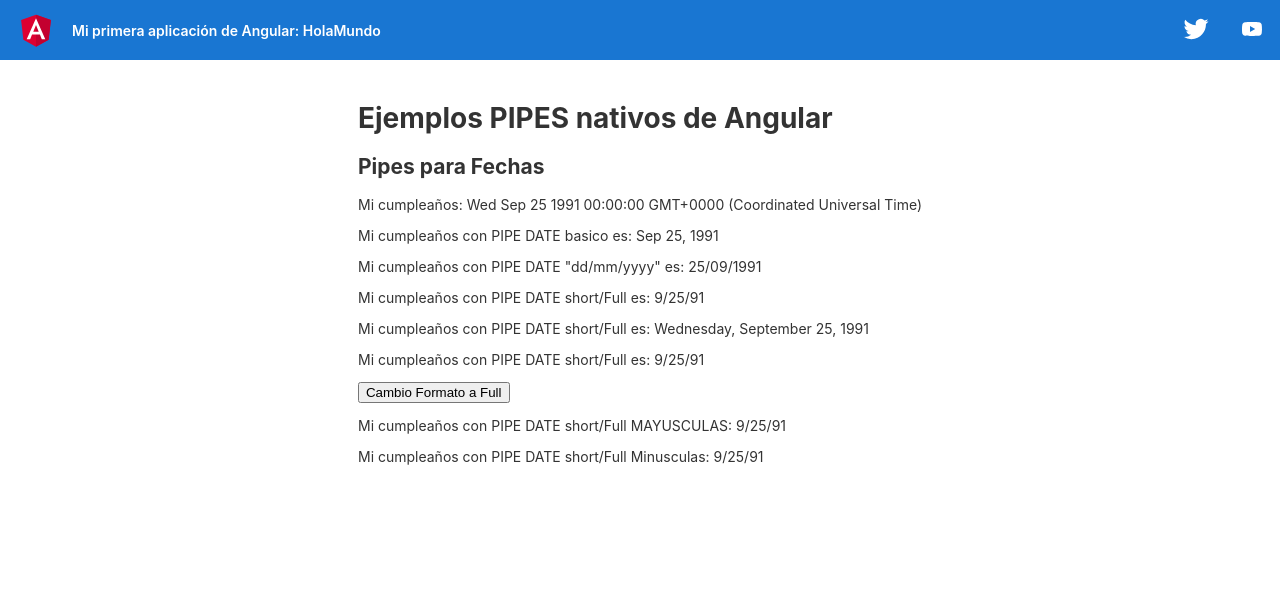
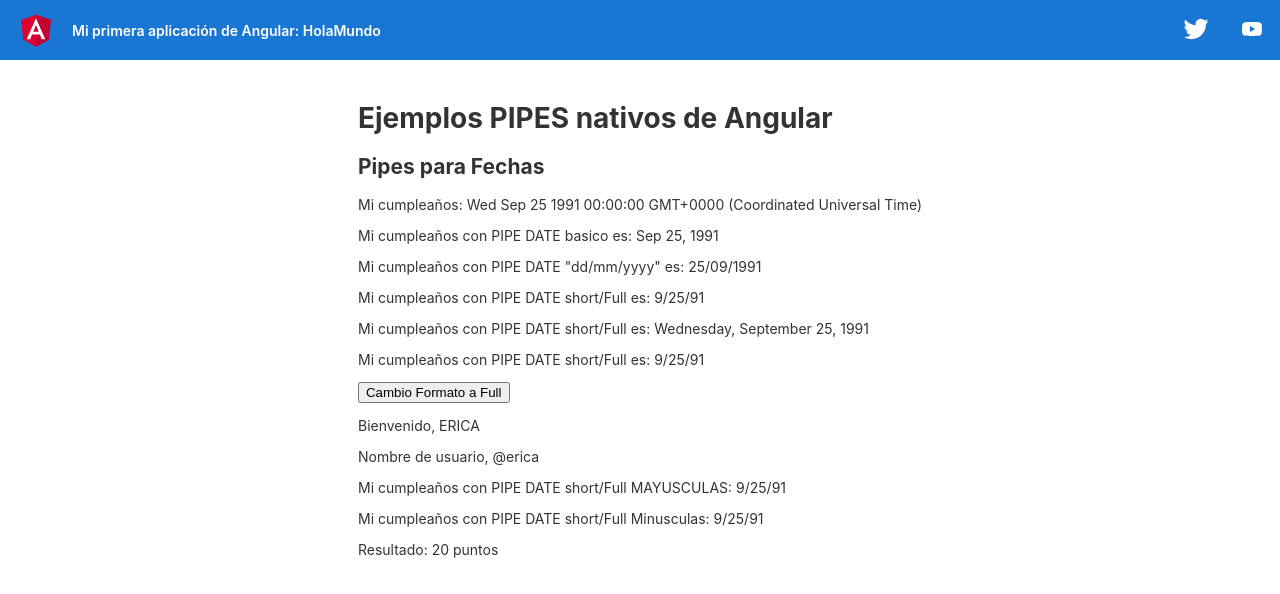
Before and after one commit to ericaarenas/ob-angular, an Angular app in the folder HolaMundo/: page / in a window 1280 px wide. Shown: the top 594 px of the page. Built offline with nearby package versions, Linux system fonts and the light colour scheme.

Commit message:
pipe personalizado

```diff
--- a/HolaMundo/src/app/app.module.ts
+++ b/HolaMundo/src/app/app.module.ts
@@ -15,6 +15,7 @@ import { BrowserAnimationsModule } from '@angular/platform-browser/animations';
 //Angular material
 import { MatFormFieldModule } from '@angular/material/form-field';
 import { EjemploPipesComponent } from './components/ejemplo-pipes/ejemplo-pipes.component';
+import { MultiplicaPipe } from './pipes/multiplica.pipe';
 
 @NgModule({
   declarations: [
@@ -26,7 +27,8 @@ import { EjemploPipesComponent } from './components/ejemplo-pipes/ejemplo-pipes.
     FormularioAnidadoComponent,
     FormularioArrayComponent,
     FormularioValidadoComponent,
-    EjemploPipesComponent
+    EjemploPipesComponent,
+    MultiplicaPipe
   ],
   imports: [
     BrowserModule,
--- a/HolaMundo/src/app/components/ejemplo-pipes/ejemplo-pipes.component.html
+++ b/HolaMundo/src/app/components/ejemplo-pipes/ejemplo-pipes.component.html
@@ -10,5 +10,12 @@
 <p>Mi cumpleaños con PIPE DATE short/Full es: {{ dob | date: dateFormat }}</p>
 <button (click)="cambioFormato()">Cambio Formato a {{ cambio? 'Full': 'Short' }}</button>
 
+<!-- Mayusculas /Minusculas -->
+<p>Bienvenido, {{ nombre | uppercase}}</p>
+<p>Nombre de usuario, @{{ nombre | lowercase}}</p>
+
 <p>Mi cumpleaños con PIPE DATE short/Full MAYUSCULAS: {{ dob | date: dateFormat | uppercase }}</p>
 <p>Mi cumpleaños con PIPE DATE short/Full Minusculas: {{ dob | date: dateFormat | lowercase }}</p>
+
+<!-- un pipe personalizado (Multiplica) -->
+<p> Resultado: {{2 | multiplica: 10}} puntos</p>
--- a/HolaMundo/src/app/components/ejemplo-pipes/ejemplo-pipes.component.ts
+++ b/HolaMundo/src/app/components/ejemplo-pipes/ejemplo-pipes.component.ts
@@ -9,6 +9,7 @@ export class EjemploPipesComponent implements OnInit {
 
   dob: Date = new Date(1991,8,25);
   cambio: boolean = true;
+  nombre: string = 'Erica';
 
   constructor() { }
 
--- /dev/null
+++ b/HolaMundo/src/app/pipes/multiplica.pipe.ts
@@ -0,0 +1,13 @@
+import { Pipe, PipeTransform } from '@angular/core';
+
+@Pipe({
+  name: 'multiplica'
+})
+export class MultiplicaPipe implements PipeTransform {
+
+  transform(value: number, args: any): number {
+    let x = parseFloat(args);
+    return value * x;
+  }
+
+}
```
Also changed, not shown: 1 other file (tests, documents, lock files or other folders).
